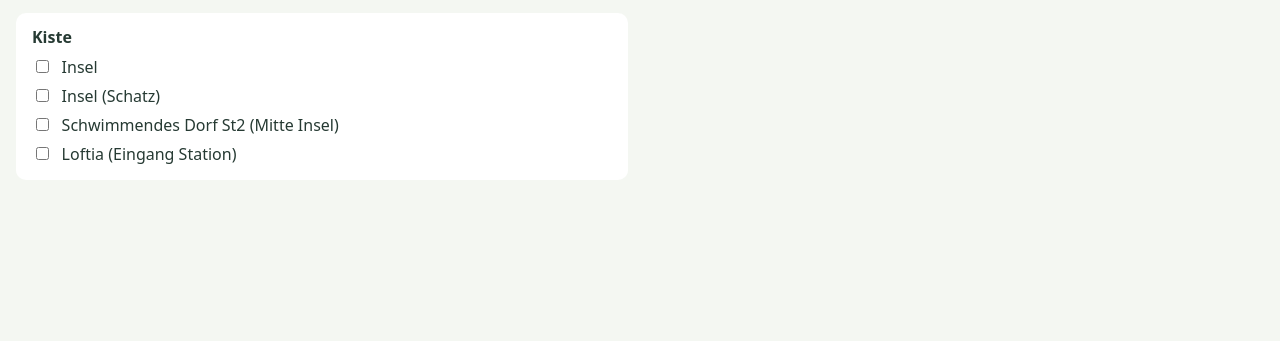
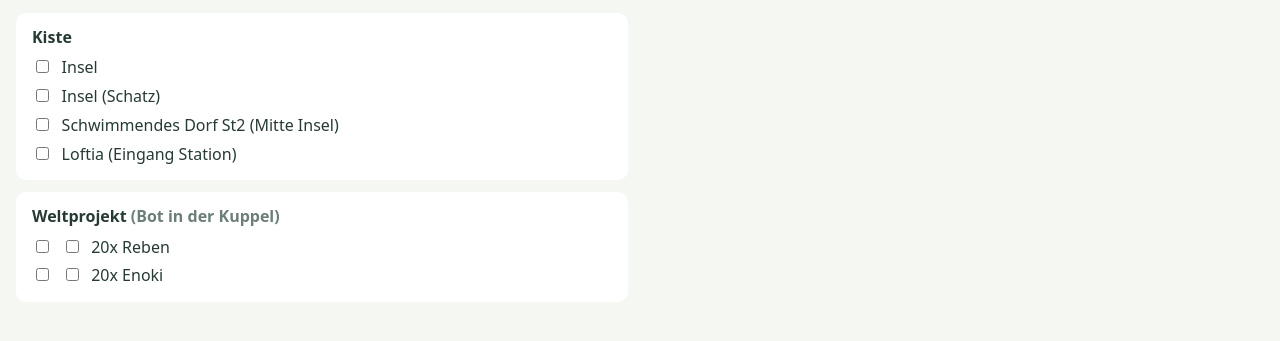
Before and after one commit to NoX209/Loftia_Dailies, a plain HTML site: page 2026/11/21/index.html in a window 1280 px wide. Shown: the part 81-422 px from the top of the page. Drawn offline with Linux system fonts and the light colour scheme.

Commit message:
Update 2026-11-21
Tägliche Aufgaben 21.11.2026
Kiste:
- Insel
- Insel (Schatz)
- Schwimmendes Dorf St2 (Mitte Insel)
- Loftia (Eingang Station)
Weltprojekt (Bot in der Kuppel)
- 20x Reben
- 20x Enoki

```diff
--- a/2026/11/21/index.html
+++ b/2026/11/21/index.html
@@ -34,6 +34,21 @@
 <li><label><input type="checkbox" data-key="note/Kiste/Loftia (Eingang Station)"><span>Loftia (Eingang Station)</span></label></li>
     </ul>
   </section>
+  <section class="area">
+    <h3>Weltprojekt <span class="hint">(Bot in der Kuppel)</span></h3>
+    <ul>
+<li class="item">
+  <input type="checkbox" class="made" data-key="weltprojekt/Reben/made" title="hergestellt / habe ich" aria-label="hergestellt / habe ich">
+  <input type="checkbox" class="delivered" data-key="weltprojekt/Reben/delivered" title="abgegeben" aria-label="abgegeben">
+  <span>20x Reben</span>
+</li>
+<li class="item">
+  <input type="checkbox" class="made" data-key="weltprojekt/Enoki/made" title="hergestellt / habe ich" aria-label="hergestellt / habe ich">
+  <input type="checkbox" class="delivered" data-key="weltprojekt/Enoki/delivered" title="abgegeben" aria-label="abgegeben">
+  <span>20x Enoki</span>
+</li>
+    </ul>
+  </section>
   </div>
 
   </div>
```
Also changed, not shown: index.html (+15 -0 lines).
